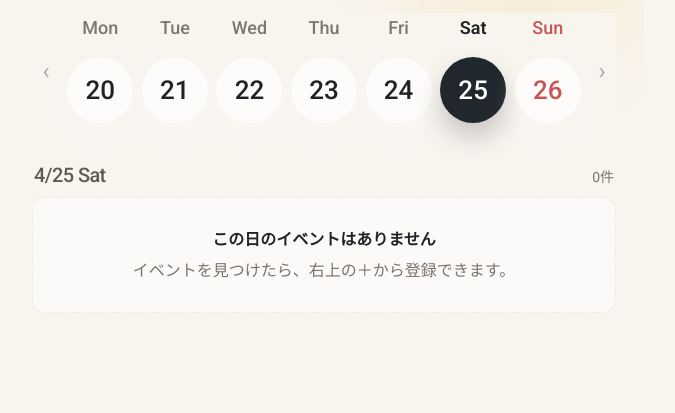
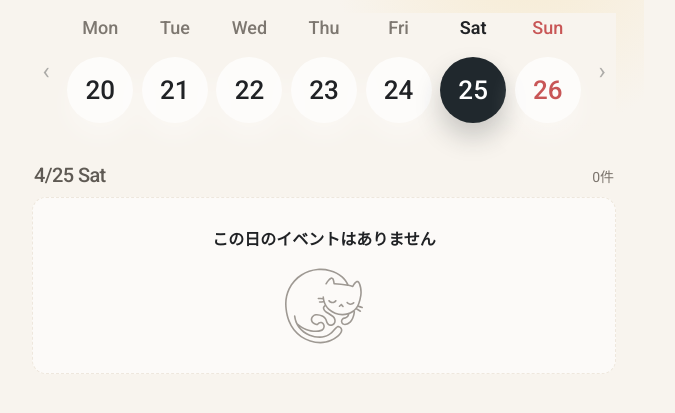
Before and after one commit to hiroko724/whats_on, a plain HTML site: page index.html in a window 1280 px wide. Shown: the part 113-526 px from the top of the page, without its empty margins (316-991 px from the left). Drawn offline with Linux system fonts and the light colour scheme.

Commit message:
Add files via upload

```diff
--- a/index.html
+++ b/index.html
@@ -451,6 +451,15 @@
       color: var(--text);
       font-size: 16px;
       margin-bottom: 4px;
+    }
+
+    .empty-cat {
+      width: 78px;
+      height: 78px;
+      margin: 14px auto 0;
+      display: block;
+      opacity: 0.72;
+      object-fit: contain;
     }
 
     .modal-backdrop {
@@ -1166,7 +1175,7 @@
         els.eventList.innerHTML = `
           <div class="empty">
             <strong>この日のイベントはありません</strong>
-            イベントを見つけたら、右上の＋から登録できます。
+            <img class="empty-cat" src="cat.svg" alt="" aria-hidden="true" />
           </div>
         `;
         return;
```
Also changed, not shown: cat.svg (added).
